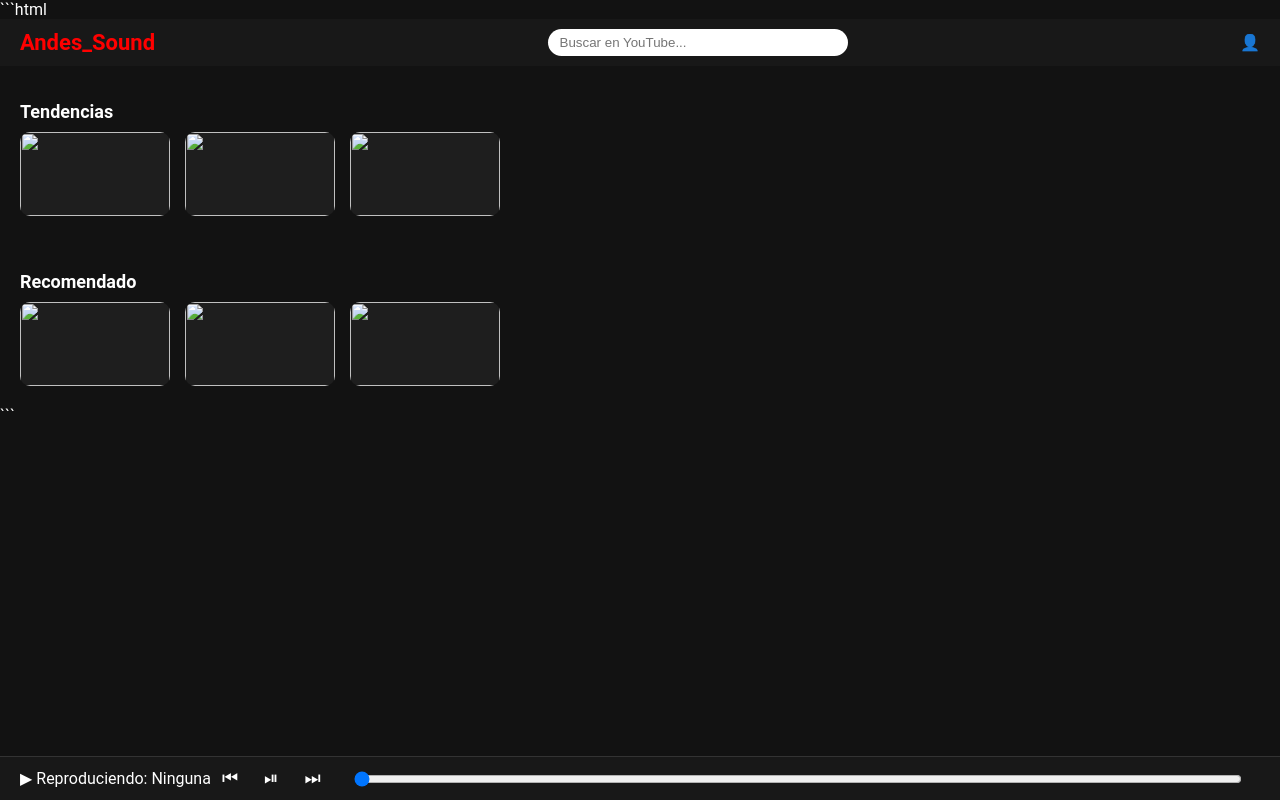
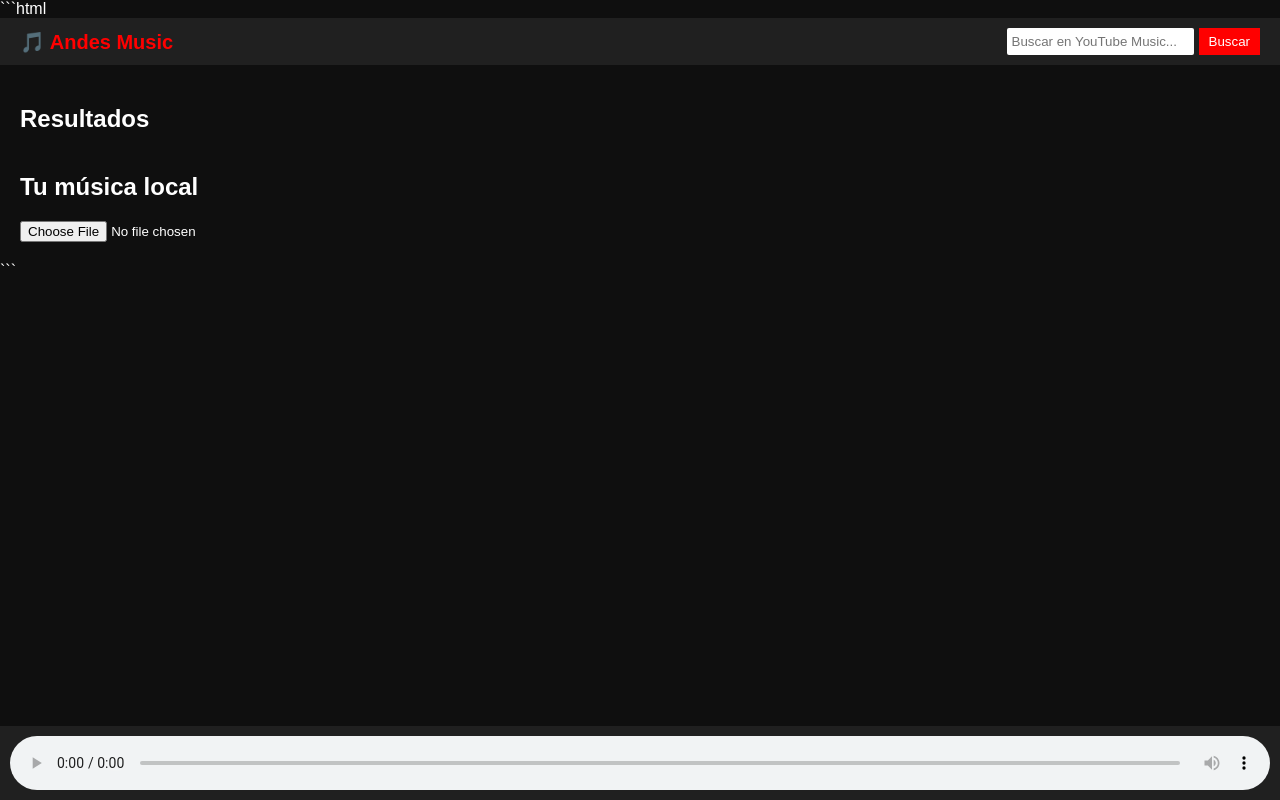
Before and after one commit to andresc1108/Andes_Sound, a Flask app: page / in a window 1280 px wide. Run offline with Flask 3, Linux system fonts and the light colour scheme; some libraries are stand-ins or nearby versions.

Commit message:
Agregado buscador con API de YouTube y reproductor local

````diff
--- a/templates/index.html
+++ b/templates/index.html
@@ -4,159 +4,162 @@
 <head>
   <meta charset="UTF-8">
   <meta name="viewport" content="width=device-width, initial-scale=1.0">
-  <title>Andes_Sound</title>
+  <title>Andes Music</title>
   <style>
     body {
       margin: 0;
-      font-family: "Roboto", sans-serif;
-      background-color: #121212;
-      color: #fff;
+      font-family: Arial, sans-serif;
+      background-color: #0f0f0f;
+      color: white;
     }
-
-    /* Header */
     header {
       display: flex;
-      justify-content: space-between;
       align-items: center;
       padding: 10px 20px;
-      background-color: #181818;
-      position: sticky;
-      top: 0;
-      z-index: 100;
+      background-color: #202020;
     }
-
-    header .logo {
-      font-size: 22px;
-      font-weight: bold;
-      color: #ff0000; /* rojo tipo YouTube */
+    header h1 {
+      margin: 0;
+      font-size: 20px;
+      color: #ff0000;
     }
-
-    header .search-bar input {
-      padding: 6px 12px;
-      border-radius: 20px;
+    .search-bar {
+      margin-left: auto;
+      display: flex;
+      gap: 5px;
+    }
+    .search-bar input {
+      padding: 5px;
       border: none;
-      width: 300px;
-      max-width: 100%;
-      outline: none;
+      border-radius: 2px;
     }
-
-    /* Secciones */
-    section {
+    .search-bar button {
+      padding: 6px 10px;
+      border: none;
+      background-color: #ff0000;
+      color: white;
+      cursor: pointer;
+    }
+    main {
       padding: 20px;
     }
-
-    section h2 {
-      font-size: 18px;
-      margin-bottom: 10px;
+    .videos {
+      display: grid;
+      grid-template-columns: repeat(auto-fill, minmax(200px, 1fr));
+      gap: 15px;
     }
-
-    .carousel {
-      display: flex;
-      gap: 15px;
-      overflow-x: auto;
-      scrollbar-width: none;
+    .video {
+      background-color: #181818;
+      padding: 10px;
+      border-radius: 8px;
+      cursor: pointer;
+      transition: transform 0.2s;
     }
-    .carousel::-webkit-scrollbar {
-      display: none;
-    }
-
-    .card {
-      min-width: 150px;
-      background-color: #1e1e1e;
-      border-radius: 10px;
-      overflow: hidden;
-      cursor: pointer;
-      transition: transform 0.2s ease;
-    }
-
-    .card:hover {
+    .video:hover {
       transform: scale(1.05);
     }
-
-    .card img {
+    .video img {
       width: 100%;
-      display: block;
+      border-radius: 8px;
     }
-
-    .card p {
-      padding: 10px;
+    .video p {
+      margin: 5px 0 0;
       font-size: 14px;
     }
-
-    /* Barra de reproducción */
     .player {
       position: fixed;
       bottom: 0;
       left: 0;
       right: 0;
-      background-color: #181818;
-      padding: 10px 20px;
+      background-color: #202020;
+      padding: 10px;
       display: flex;
-      justify-content: space-between;
       align-items: center;
-      border-top: 1px solid #333;
+      gap: 15px;
     }
-
-    .controls button {
-      background: none;
-      border: none;
-      color: white;
-      font-size: 18px;
-      margin: 0 5px;
-      cursor: pointer;
-    }
-
-    .progress {
-      flex: 1;
-      margin: 0 20px;
-    }
-
-    .progress input {
+    audio {
       width: 100%;
     }
   </style>
 </head>
 <body>
-
   <header>
-    <div class="logo">Andes_Sound</div>
+    <h1>🎵 Andes Music</h1>
     <div class="search-bar">
-      <input type="text" placeholder="Buscar en YouTube...">
+      <input type="text" id="buscarInput" placeholder="Buscar en YouTube Music...">
+      <button id="buscarBtn">Buscar</button>
     </div>
-    <div class="profile">👤</div>
   </header>
 
-  <section>
-    <h2>Tendencias</h2>
-    <div class="carousel">
-      <div class="card"><img src="https://via.placeholder.com/150" alt=""><p>Canción 1</p></div>
-      <div class="card"><img src="https://via.placeholder.com/150" alt=""><p>Canción 2</p></div>
-      <div class="card"><img src="https://via.placeholder.com/150" alt=""><p>Canción 3</p></div>
-    </div>
-  </section>
+  <main>
+    <h2>Resultados</h2>
+    <div class="videos" id="resultados"></div>
 
-  <section>
-    <h2>Recomendado</h2>
-    <div class="carousel">
-      <div class="card"><img src="https://via.placeholder.com/150" alt=""><p>Canción A</p></div>
-      <div class="card"><img src="https://via.placeholder.com/150" alt=""><p>Canción B</p></div>
-      <div class="card"><img src="https://via.placeholder.com/150" alt=""><p>Canción C</p></div>
-    </div>
-  </section>
+    <h2>Tu música local</h2>
+    <input type="file" id="fileInput" accept="audio/*">
+  </main>
 
-  <!-- Barra de reproducción -->
   <div class="player">
-    <div class="song-info">▶ Reproduciendo: Ninguna</div>
-    <div class="controls">
-      <button>⏮</button>
-      <button>⏯</button>
-      <button>⏭</button>
-    </div>
-    <div class="progress">
-      <input type="range" value="0">
-    </div>
+    <audio id="audioPlayer" controls></audio>
   </div>
 
+  <script>
+    // 🔑 Coloca tu API Key aquí
+    const API_KEY = "AIzaSyBNpp5pYvnZBcj5gfaYN8GaZfmn3u4wkKc";
+    const BASE_URL = "https://www.googleapis.com/youtube/v3/search";
+
+    const audioPlayer = document.getElementById("audioPlayer");
+    const fileInput = document.getElementById("fileInput");
+
+    // --- Reproducir música local ---
+    fileInput.addEventListener("change", (event) => {
+      const file = event.target.files[0];
+      if (file) {
+        const url = URL.createObjectURL(file);
+        audioPlayer.src = url;
+        audioPlayer.play();
+      }
+    });
+
+    // --- Buscar videos en YouTube ---
+    async function searchVideos(query) {
+      try {
+        const response = await fetch(`${BASE_URL}?part=snippet&type=video&maxResults=8&q=${query}&key=${API_KEY}`);
+        const data = await response.json();
+        mostrarResultados(data.items);
+      } catch (error) {
+        console.error("Error buscando videos:", error);
+      }
+    }
+
+    function mostrarResultados(videos) {
+      const contenedor = document.getElementById("resultados");
+      contenedor.innerHTML = "";
+      videos.forEach(video => {
+        const videoId = video.id.videoId;
+        const thumb = video.snippet.thumbnails.medium.url;
+        const title = video.snippet.title;
+
+        const div = document.createElement("div");
+        div.classList.add("video");
+        div.innerHTML = `
+          <img src="${thumb}" alt="${title}">
+          <p>${title}</p>
+        `;
+        div.addEventListener("click", () => {
+          // Cargar video como audio (versión simple: abre en YouTube)
+          window.open(`https://www.youtube.com/watch?v=${videoId}`, "_blank");
+        });
+        contenedor.appendChild(div);
+      });
+    }
+
+    // --- Evento del botón buscar ---
+    document.getElementById("buscarBtn").addEventListener("click", () => {
+      let query = document.getElementById("buscarInput").value;
+      if (query) searchVideos(query);
+    });
+  </script>
 </body>
 </html>
 ```
````
